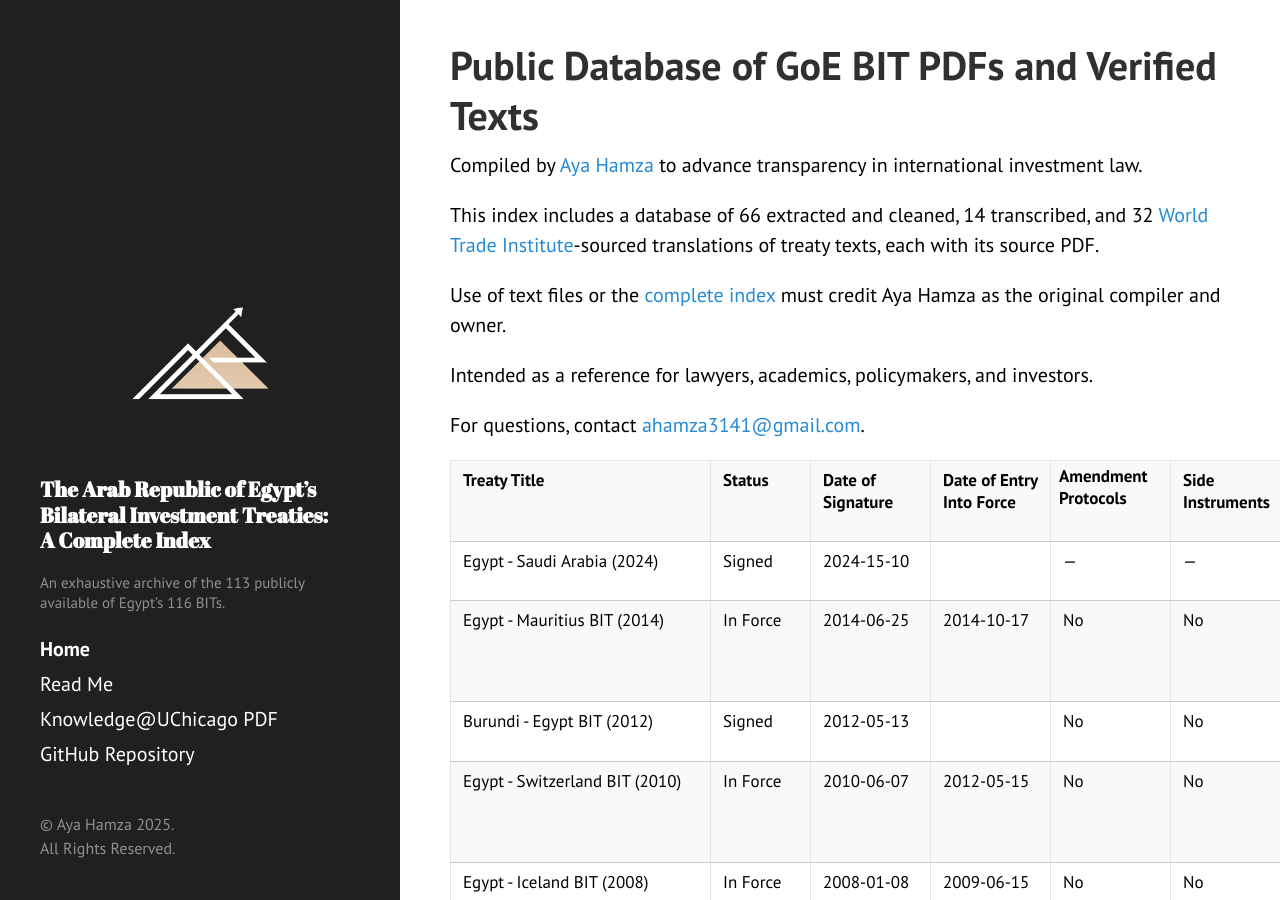
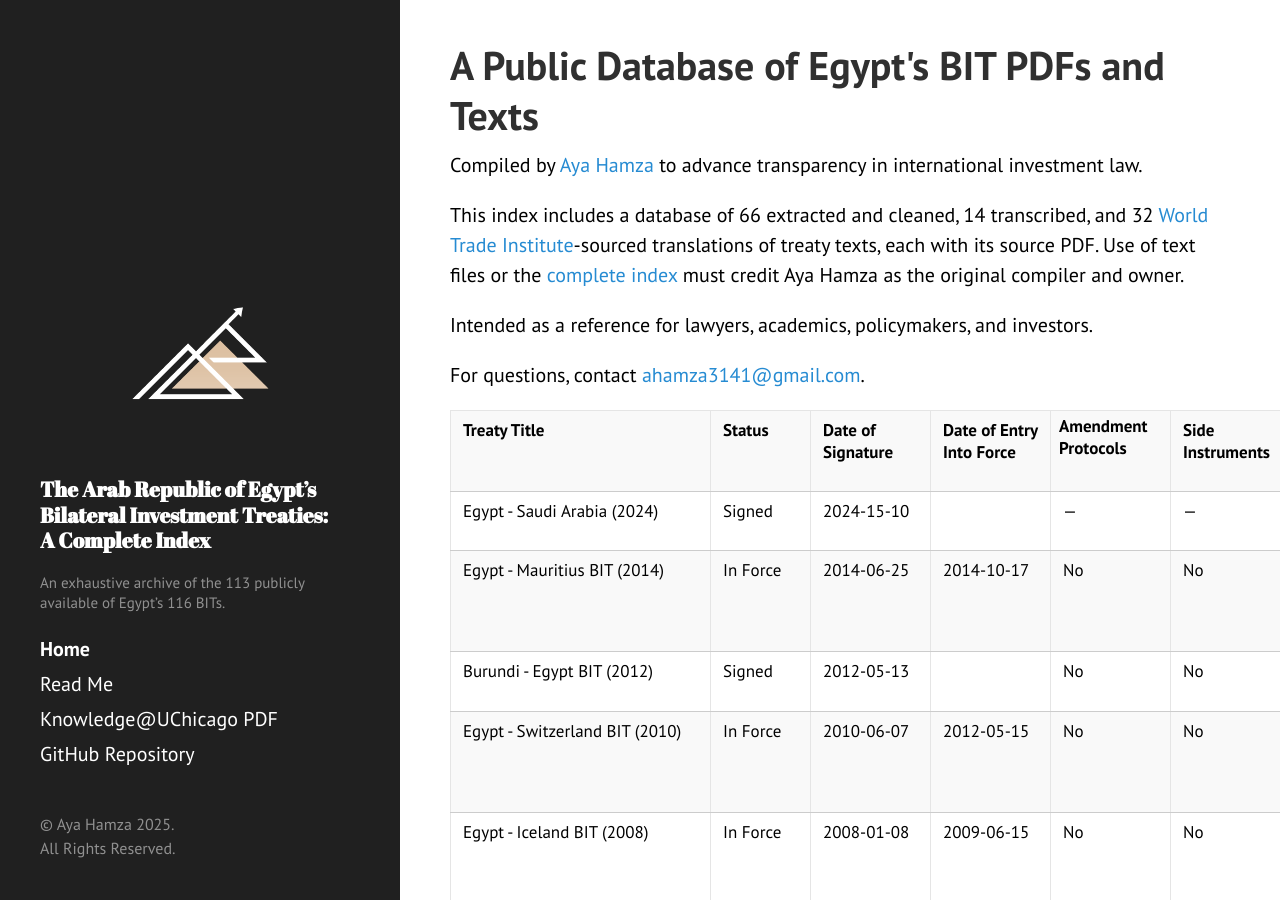
Before and after one commit to ayahamza1/MENABITs, a Jekyll site: the page built from index.md, in a window 1280 px wide and 900 px high. Built offline with Jekyll 4.4.1, drawn with Linux system fonts in a browser that asks for light colours.

Commit message:
Update index.md

```diff
--- a/index.md
+++ b/index.md
@@ -1,14 +1,12 @@
 ---
 layout: page
-title: Public Database of GoE BIT PDFs and Verified Texts
+title: A Public Database of Egypt's BIT PDFs and Texts
 permalink: /
 ---
 
 Compiled by [Aya Hamza](https://www.linkedin.com/in/ayahamza) to advance transparency in international investment law.
 
-This index includes a database of 66 extracted and cleaned, 14 transcribed, and 32 [World Trade Institute](https://knowledge.uchicago.edu/record/14799?ln=en&v=pdf)-sourced translations of treaty texts, each with its source PDF.
-
-Use of text files or the [complete index](https://edit.wti.org/document/investment-treaty/search) must credit Aya Hamza as the original compiler and owner.
+This index includes a database of 66 extracted and cleaned, 14 transcribed, and 32 [World Trade Institute](https://knowledge.uchicago.edu/record/14799?ln=en&v=pdf)-sourced translations of treaty texts, each with its source PDF. Use of text files or the [complete index](https://edit.wti.org/document/investment-treaty/search) must credit Aya Hamza as the original compiler and owner.
 
 Intended as a reference for lawyers, academics, policymakers, and investors.
 
```
